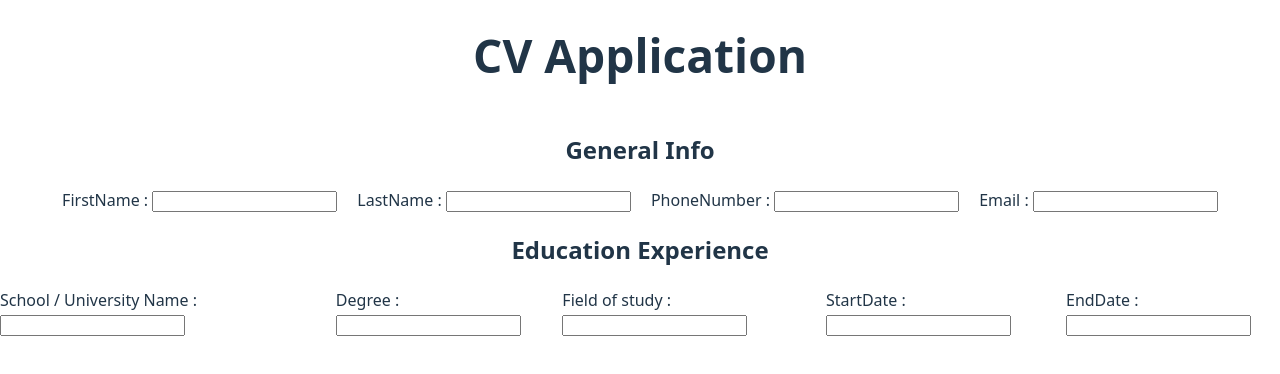
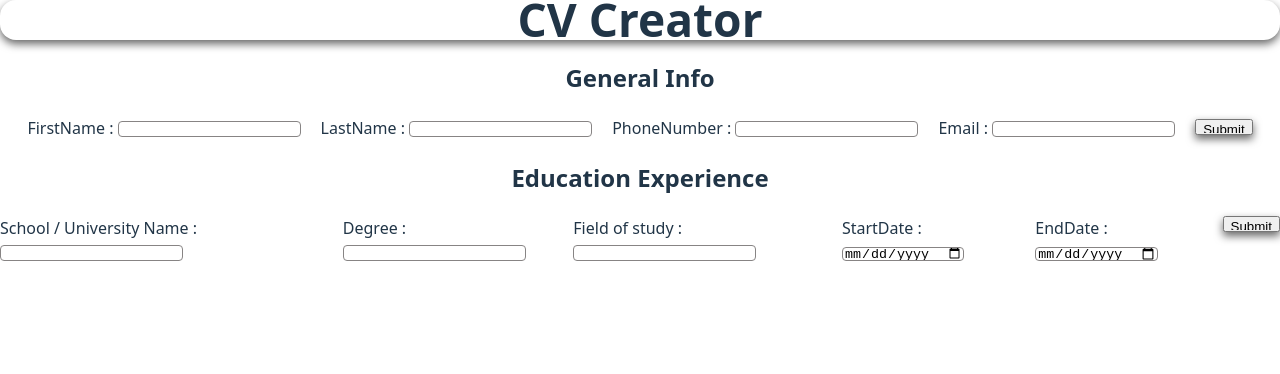
Before and after one commit to Neco-arch/CV-Application, a React (Vite) app: page / in a window 1280 px wide. Shown: the top 374 px of the page. Built offline with nearby package versions, Linux system fonts and the light colour scheme.

Commit message:
feat : Add styling to button

```diff
--- a/src/Styles/PreviewStyle.css
+++ b/src/Styles/PreviewStyle.css
@@ -1,17 +1,47 @@
 
 .CV_Header {
+    display: flex;
+    align-items: center;
+    justify-content: center;
     text-align: center;
     font-size: 0.9rem;
+    box-shadow: 0 4px 8px rgba(0, 0, 0, 0.6);
+    border-radius: 1rem;
+    height: 5vh;
+
 }
 
-.GeneralInfo {
+.GeneralInfo , .EduInfo {
     border: 2px gray;
     display: flex;
     align-items: center;
+    justify-content: center;
     flex-direction: column;
 }
 
-.GeneralInfo_Input {
+.GeneralInfo_Input ,  .EduInfo_Input {
     display: flex;
     gap: 1.25rem;
 }
+
+.Submit_Button {
+    height: 2vh;
+    box-shadow: 0 4px 8px rgba(0, 0, 0, 0.6);
+    transition: transform 0.3s ease-out;
+}
+
+.Submit_Button:hover {
+    transform: scale(1.03);
+}
+
+.Info_Input {
+    height: 1.5vh;
+    border-radius: 0.25rem;
+    border: 1px solid rgb(135, 132, 132);
+
+    transition: transform 0.3s ease-out;
+}
+
+.Info_Input:hover {
+    transform: scale(1.01);
+}
--- a/src/components/EduExperience.jsx
+++ b/src/components/EduExperience.jsx
@@ -1,14 +1,16 @@
-export default function EduExperience({ Event_Handerler, FormData }) {
+export default function EduExperience({ Event_Handerler, FormData , handleSubmitButton }) {
   return (
-    <div className="GeneralInfo">
+    <div className="EduInfo">
       <h2>Education Experience</h2>
-      <div className="GeneralInfo_Input">
+      <form className="EduInfo_Input">
         <label>
           School / University Name :{" "}
           <input
             type="text"
             name="School/University_Name"
             className="Info_Input"
+            value={FormData}
+            onChange={Event_Handerler}
           />
         </label>
         <label>
@@ -18,6 +20,7 @@ export default function EduExperience({ Event_Handerler, FormData }) {
             name="Degree"
             className="Info_Input"
             value={FormData}
+            onChange={Event_Handerler}
           />
         </label>
 
@@ -28,29 +31,34 @@ export default function EduExperience({ Event_Handerler, FormData }) {
             name="Field_of_study"
             className="Info_Input"
             value={FormData}
+            onChange={Event_Handerler}
           />
         </label>
 
         <label>
           StartDate :{" "}
           <input
-            type="text"
+            type="date"
             name="StartDate"
             className="Info_Input"
             value={FormData}
+            onChange={Event_Handerler}
           />
         </label>
 
         <label>
           EndDate : {""}
           <input
-            type="text"
+            type="date"
             name="EndDate"
             className="Info_Input"
             value={FormData}
+            onChange={Event_Handerler}
           />
         </label>
-      </div>
+
+        <input type="submit" className="Submit_Button" onClick={handleSubmitButton}/>
+      </form>
     </div>
   );
 }
--- a/src/components/GeneralInfo.jsx
+++ b/src/components/GeneralInfo.jsx
@@ -1,9 +1,9 @@
-export default function GeneralInfo({ handleChange , GeneralInfo }) {
+export default function GeneralInfo({ handleChange , GeneralInfo , handleSubmitButton }) {
   return (
     <div className="GeneralInfo">
       <h2>General Info</h2>
-      <div className="GeneralInfo_Input">
-        <label>
+      <form className="GeneralInfo_Input">
+        <label cla>
           FirstName :{" "}
           <input
             className="Info_Input"
@@ -42,7 +42,11 @@ export default function GeneralInfo({ handleChange , GeneralInfo }) {
             value={GeneralInfo}
           ></input>
         </label>
-      </div>
+        <div>
+          <input type="submit" placeholder="Submit" className="Submit_Button" onClick={handleSubmitButton}/>
+        </div>
+
+      </form>
     </div>
   );
 }
--- a/src/components/Header.jsx
+++ b/src/components/Header.jsx
@@ -1,9 +1,9 @@
 export default function HeaderSection() {
   return (
-    <div>
+    <>
       <header className="CV_Header">
-        <h1>CV Application</h1>
+        <h1>CV Creator</h1>
       </header>
-    </div>
+    </>
   );
 }
--- a/src/components/PracticalExperience.jsx
+++ b/src/components/PracticalExperience.jsx
@@ -0,0 +1,3 @@
+export default function PracticalExp({ Event_Handerler, FormData , handleSubmitButton }) {
+
+}
```
